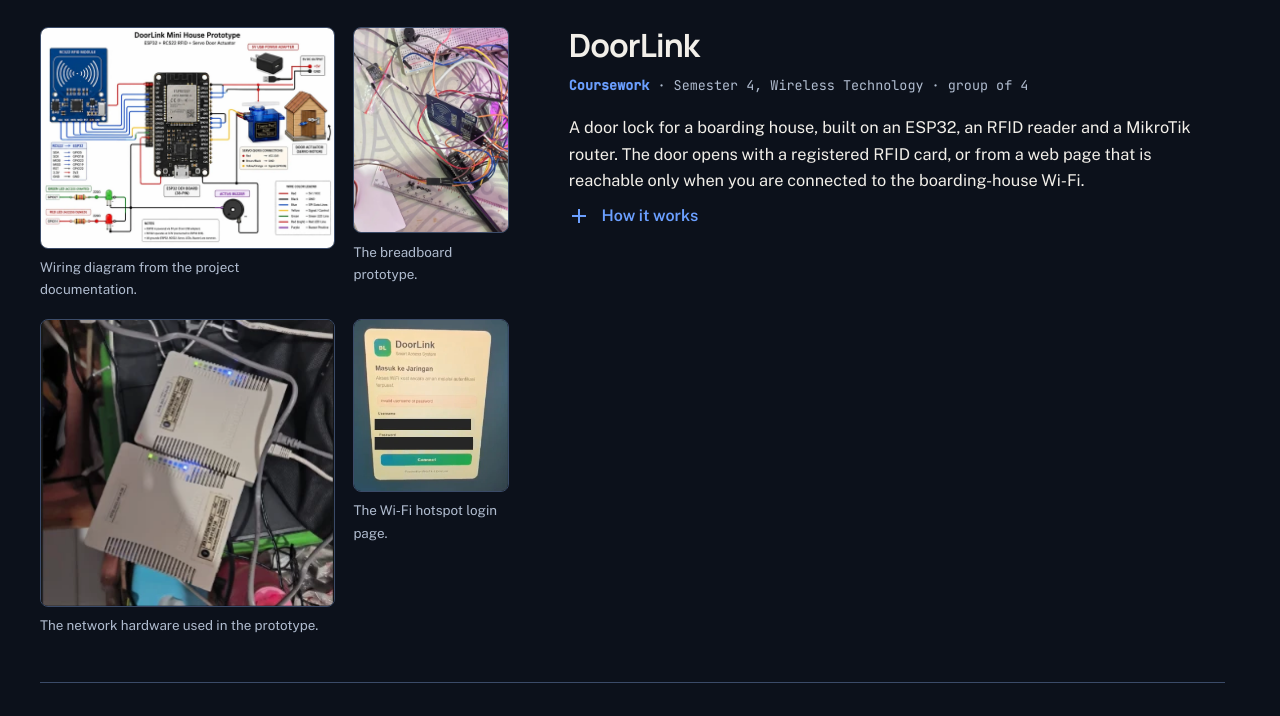
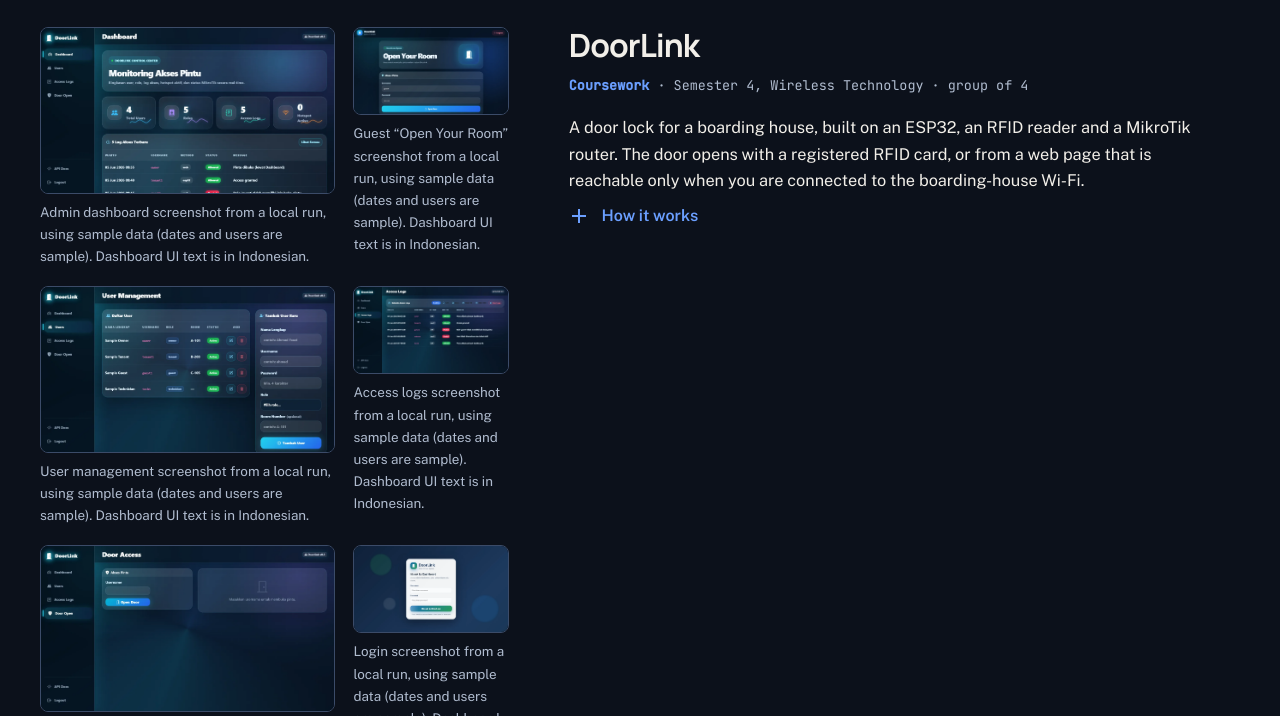
Before and after one commit to makhdanramadhan-ui/makhdanramadhan-ui.github.io, a plain HTML site: page projects.html in a window 1280 px wide. Shown: the part 5990-6706 px from the top of the page. Drawn offline with Linux system fonts and the light colour scheme.

Commit message:
Perbarui bagian DoorLink di proyek

```diff
--- a/projects.html
+++ b/projects.html
@@ -592,7 +592,7 @@
                   <h4>Problem</h4>
                   <p>The prototype was designed for shared housing. Unlike a physical key, a registered card or web account can be tied to an access log.</p>
                   <h4>Personal contribution</h4>
-                  <p>Group project (four people). I configured the MikroTik router, drew the circuit schematic, assembled the prototype, and built the DoorLink web app.</p>
+                  <p>Group project (four people). I wrote the DoorLink code (FastAPI backend and web dashboard), configured the MikroTik router, drew the circuit schematic, and assembled the prototype.</p>
                   <h4>Web route</h4>
                   <ol class="flow"><li>Connect to the boarding-house Wi-Fi</li><li>MikroTik limits the web page to that network</li><li>Backend checks the user</li><li>ESP32 opens the door</li></ol>
                   <h4>Card route</h4>
@@ -606,11 +606,49 @@
                   <h4>Results</h4>
                   <p>The prototype opens with a registered card or from a web page on the boarding-house Wi-Fi. No timing or reliability figures are available.</p>
                   <h4>Stack</h4>
-                  <p class="stack">ESP32, RC522 RFID reader, relay, servo or solenoid, MikroTik hotspot, backend and dashboard.</p>
+                  <p class="stack">ESP32, RC522 RFID reader, relay or servo, FastAPI, SQLModel (SQLite), Jinja2, Bootstrap 5, MikroTik RouterOS API integration (MASTER hotspot, RADIUS CHR/User Manager).</p>
+                  <h4>Links</h4>
+                  <p class="links"><a href="https://github.com/makhdanramadhan-ui/doorlink" target="_blank" rel="noopener">Repository</a></p>
                 </div>
               </details>
             </div>
             <div class="proto-visual">
+              <figure class="figure">
+                <a class="figure-trigger" href="assets/projects/doorlink/admin-dashboard-desktop.webp" data-title="DoorLink — Admin dashboard">
+                  <img src="assets/projects/doorlink/admin-dashboard-desktop.webp" width="1365" height="768" loading="lazy" alt="DoorLink admin dashboard in Indonesian showing sample summary cards, charts, and recent activity from a local run">
+                </a>
+                <figcaption>Admin dashboard screenshot from a local run, using sample data (dates and users are sample). Dashboard UI text is in Indonesian.</figcaption>
+              </figure>
+              <figure class="figure">
+                <a class="figure-trigger" href="assets/projects/doorlink/open-your-room-desktop.webp" data-title="DoorLink — Open Your Room">
+                  <img src="assets/projects/doorlink/open-your-room-desktop.webp" width="1365" height="768" loading="lazy" alt="DoorLink guest Open Your Room page in Indonesian with a room number field and an open-door button, shown with sample data from a local run">
+                </a>
+                <figcaption>Guest “Open Your Room” screenshot from a local run, using sample data (dates and users are sample). Dashboard UI text is in Indonesian.</figcaption>
+              </figure>
+              <figure class="figure">
+                <a class="figure-trigger" href="assets/projects/doorlink/admin-users-desktop.webp" data-title="DoorLink — User management">
+                  <img src="assets/projects/doorlink/admin-users-desktop.webp" width="1365" height="768" loading="lazy" alt="DoorLink user management page in Indonesian listing sample users, roles, and actions from a local run">
+                </a>
+                <figcaption>User management screenshot from a local run, using sample data (dates and users are sample). Dashboard UI text is in Indonesian.</figcaption>
+              </figure>
+              <figure class="figure">
+                <a class="figure-trigger" href="assets/projects/doorlink/admin-logs-desktop.webp" data-title="DoorLink — Access logs">
+                  <img src="assets/projects/doorlink/admin-logs-desktop.webp" width="1365" height="768" loading="lazy" alt="DoorLink access logs page in Indonesian showing sample access entries with dates, users, methods, and statuses from a local run">
+                </a>
+                <figcaption>Access logs screenshot from a local run, using sample data (dates and users are sample). Dashboard UI text is in Indonesian.</figcaption>
+              </figure>
+              <figure class="figure">
+                <a class="figure-trigger" href="assets/projects/doorlink/admin-door-desktop.webp" data-title="DoorLink — Door access">
+                  <img src="assets/projects/doorlink/admin-door-desktop.webp" width="1365" height="768" loading="lazy" alt="DoorLink admin door access page in Indonesian with door controls and status information, shown with sample data from a local run">
+                </a>
+                <figcaption>Door access screenshot from a local run, using sample data (dates and users are sample). Dashboard UI text is in Indonesian.</figcaption>
+              </figure>
+              <figure class="figure">
+                <a class="figure-trigger" href="assets/projects/doorlink/login-desktop.webp" data-title="DoorLink — Login">
+                  <img src="assets/projects/doorlink/login-desktop.webp" width="1365" height="768" loading="lazy" alt="DoorLink login page in Indonesian with username and password fields, shown from a local run">
+                </a>
+                <figcaption>Login screenshot from a local run, using sample data (dates and users are sample). Dashboard UI text is in Indonesian.</figcaption>
+              </figure>
               <figure class="figure">
                 <a class="figure-trigger" href="assets/projects/doorlink/wiring.webp" data-title="DoorLink — Wiring diagram">
                   <img src="assets/projects/doorlink/wiring.webp" width="1200" height="900" loading="lazy" alt="Wiring diagram titled DoorLink Mini House Prototype: ESP32 connected to an RC522 reader, a servo, two LEDs, a buzzer and a USB power adapter">
```
Also changed, not shown: assets/projects/doorlink/admin-dashboard-desktop.webp (added), assets/projects/doorlink/admin-door-desktop.webp (added), assets/projects/doorlink/admin-logs-desktop.webp (added), assets/projects/doorlink/admin-users-desktop.webp (added), assets/projects/doorlink/login-desktop.webp (added), assets/projects/doorlink/open-your-room-desktop.webp (added).
